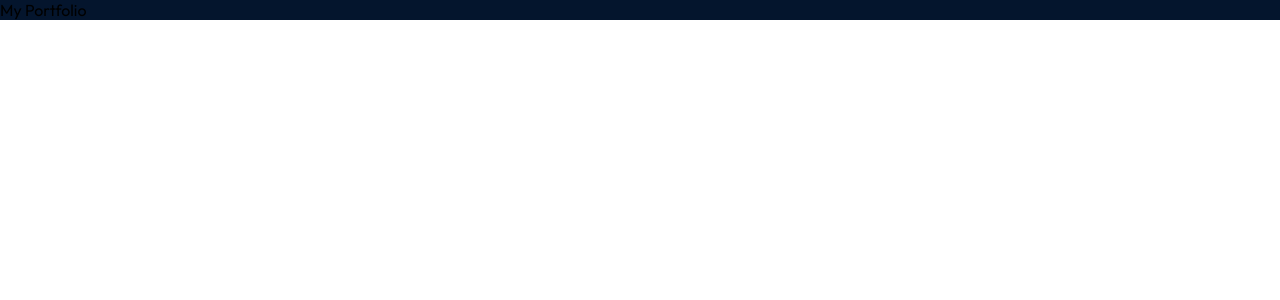
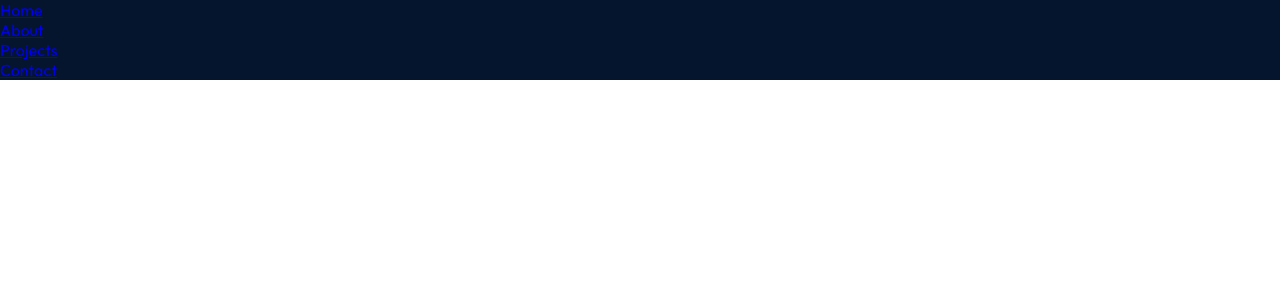
Before and after one commit to SabinaMB/portfolioSab, a React (Vite) app: page / in a window 1280 px wide. Shown: the top 300 px of the page. Built offline with nearby package versions, Linux system fonts and the light colour scheme.

Commit message:
added navbar

```diff
--- a/src/App.jsx
+++ b/src/App.jsx
@@ -1,11 +1,12 @@
 
 
 import styles from './App.module.css';
+import { Navbar } from './components/Navbar/Navbar';
 
 function App() {
    return (
     <div className={styles.App}>
-     My Portfolio
+    <Navbar />
     </div>
   )
 }
--- a/src/App.module.css
+++ b/src/App.module.css
@@ -4,4 +4,6 @@
     background-color: var(--color-bg);
     width: 100%;
     height: 100%;
+
+    color: white;
 }
--- /dev/null
+++ b/src/components/Navbar/Navbar.jsx
@@ -0,0 +1,23 @@
+import React from 'react';
+import styles from './Navbar.module.css';
+
+export const Navbar = () => {
+  return (
+    <nav className={styles.navbar}>
+    <a className={styles.title} href='/'>Home</a>
+    <div className={styles.menu}>
+        <ul className={styles.menuItems}>
+            <li>
+                <a href='#about'>About</a>
+            </li>
+            <li>
+                <a href='#Projects'>Projects</a>
+            </li>
+            <li>
+                <a href='#Contact'>Contact</a>
+            </li>
+        </ul>
+    </div>
+    </nav>
+  );
+};
--- /dev/null
+++ b/src/utils.js
@@ -0,0 +1,3 @@
+export const getImageUrl = (path) => {
+    return new URL('assets/${path}', import.meta.url).href;
+};
```
Also changed, not shown: src/components/Navbar/Navbar.module.css (added).
